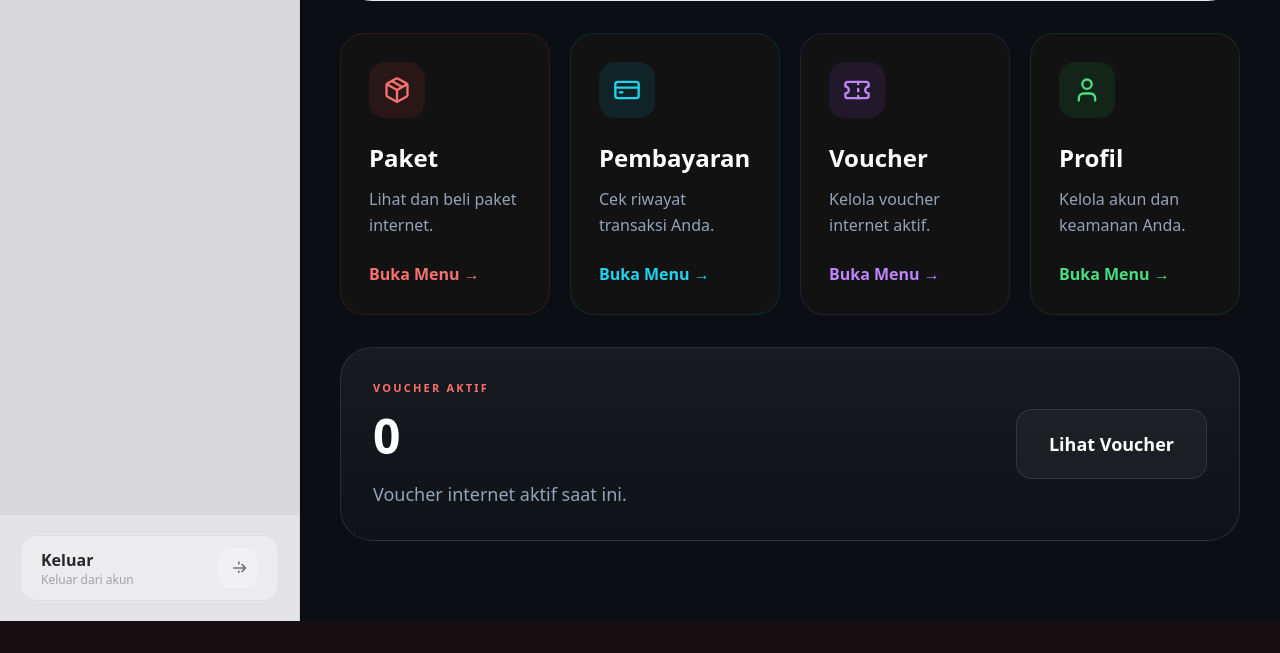
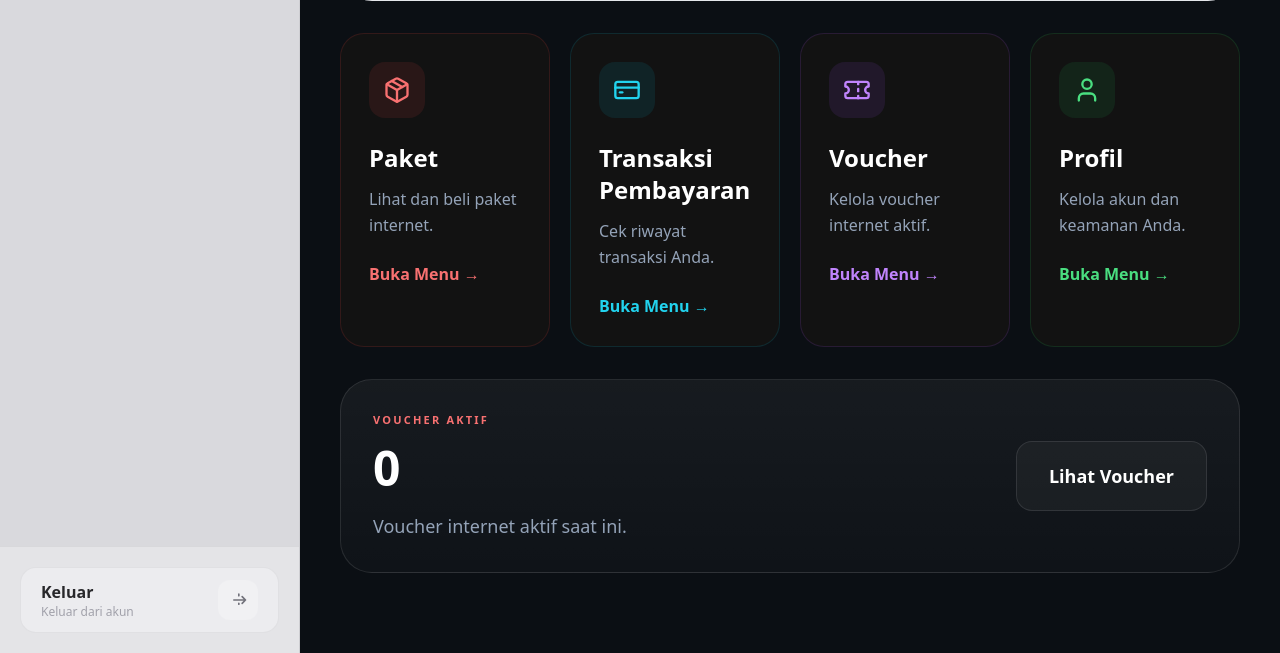
Before and after one commit to Farmil23/IFB_210_PEMROGRAMAN_WEB_LANJUT_WEBSITE_ISP_CLIENT, a Flask app: page /dashboard in a window 1280 px wide. Shown: the part 852-1505 px from the top of the page. Before the commit the page ends 1473 px from the top, so only its background shows below. Run offline with Flask 3, Linux system fonts and the light colour scheme; the visitor is signed in with stand-in values (Sample User, id 1); data that the repository does not hold is empty; some libraries are stand-ins or nearby versions.

Commit message:
Mengubah judul shortcut

```diff
--- a/app/templates/dashboard.html
+++ b/app/templates/dashboard.html
@@ -255,7 +255,7 @@
                     </div>
 
                     <h3 class="text-2xl font-black text-white">
-                        Pembayaran
+                        Transaksi Pembayaran
                     </h3>
 
                     <p class="mt-3 text-slate-400 leading-relaxed">
```
